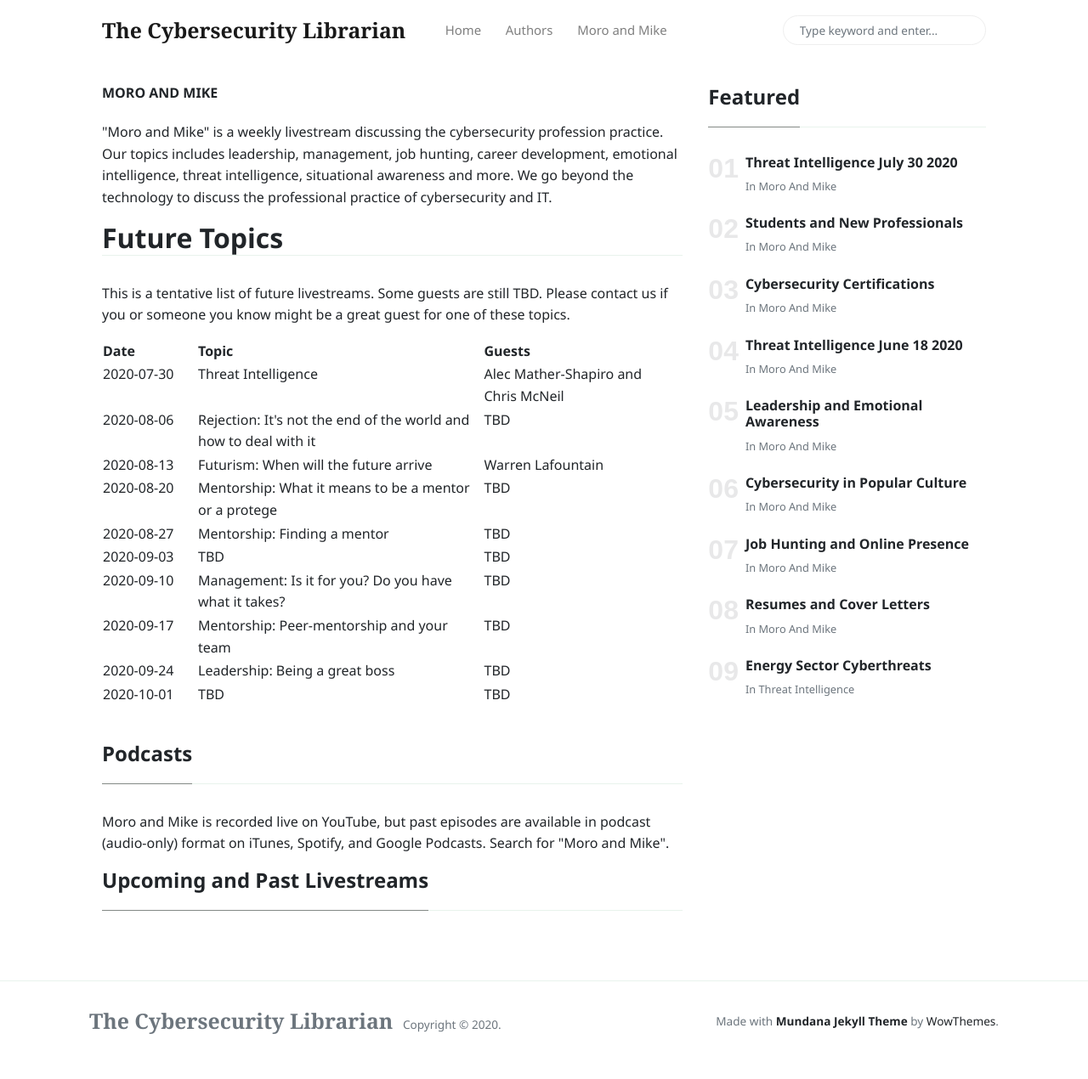
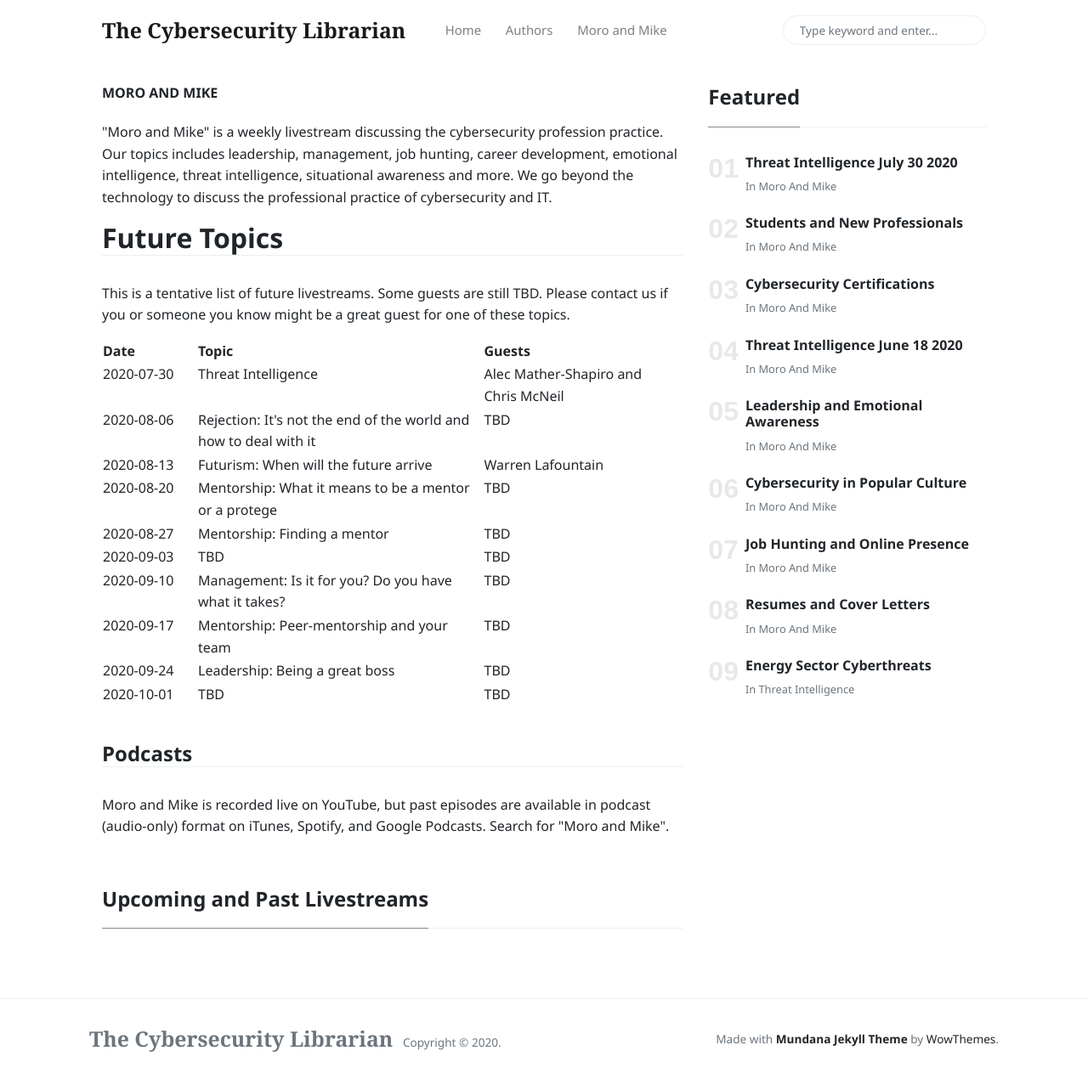
Before and after one commit to cyberlibrarian/cyberlibrarian.github.io, a Jekyll site: the page built from _pages/moro-and-mike.html, in a window 1280 px wide and 1270 px high. Shown: the whole window at 85% size. Built offline with Jekyll 4.4.1, drawn with Linux system fonts in a browser that asks for light colours; nearby versions of some CDN libraries.

```diff
--- a/_pages/moro-and-mike.html
+++ b/_pages/moro-and-mike.html
@@ -71,8 +71,9 @@ permalink: "/moro-and-mike/about"
 		<p>&nbsp;</p>
 
 
-        <h4 class="font-weight-bold spanborder" id="livestreams"><span>Podcasts</span></h4>
+        <h4 class="font-weight-bold spanborder" id="livestreams">Podcasts</h4>
 		<p>Moro and Mike is recorded live on YouTube, but past episodes are available in podcast (audio-only) format on iTunes, Spotify, and Google Podcasts. Search for "Moro and Mike".</p>
+		<p>&nbsp;</p>
 
         <h4 class="font-weight-bold spanborder" id="livestreams"><span>Upcoming and Past Livestreams</span></h4>
         {% assign pages_list = 'Moro and Mike' %}
```
